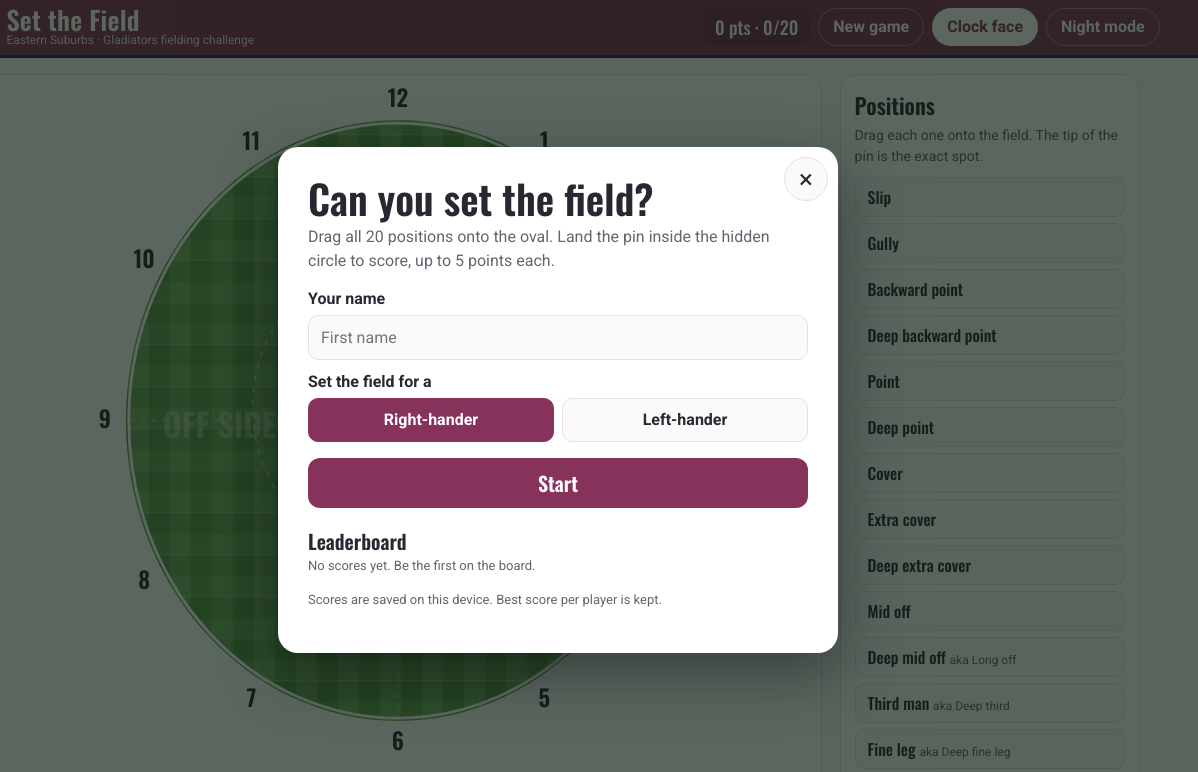
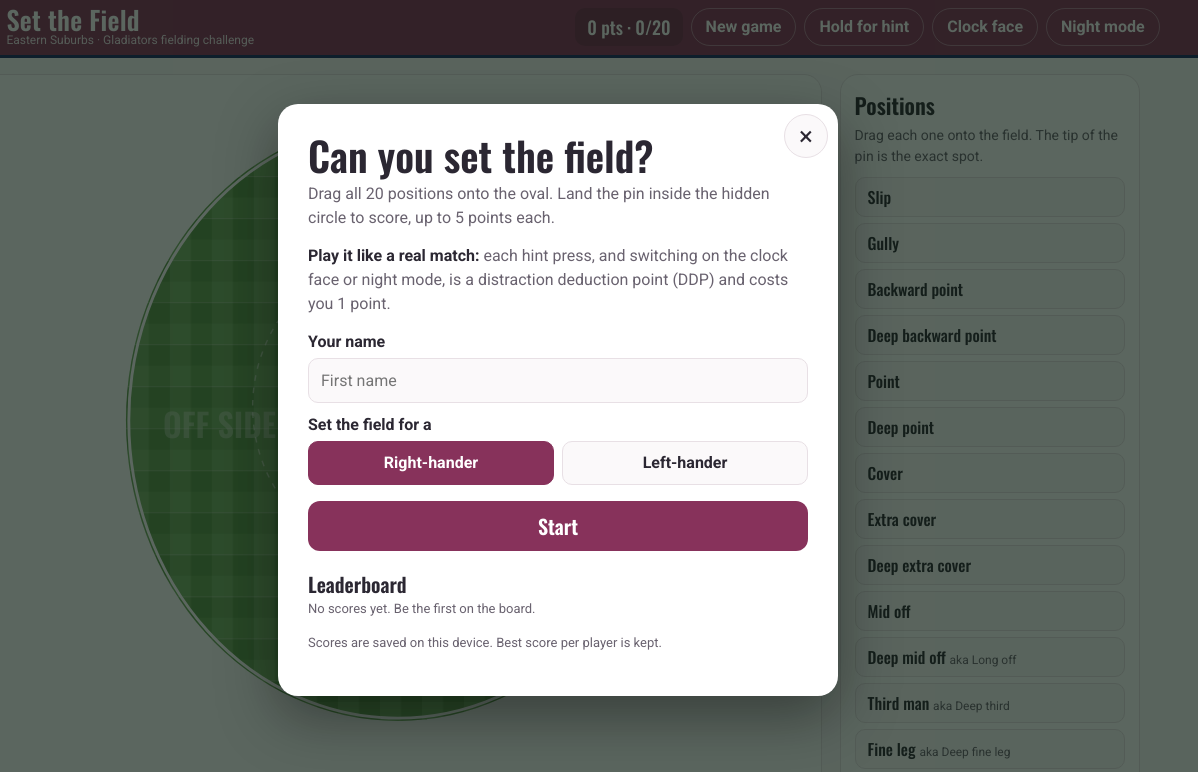
Before and after one commit to antomatico/cricket, a plain HTML site: page field/index.html in a window 1280 px wide. Shown: the top 772 px of the page, 82-1280 px from the left. Drawn offline with nearby package versions, Linux system fonts and the light colour scheme.

Commit message:
Set the Field: players, hint, floodlights and DDP
- Draw bowler (with ball), keeper (with gloves) and batter (with bat)
- Press-and-hold Hint shows all 20 scoring circles while held
- Night mode gets a floodlight slider: 6 towers, 6 scalloped light pools
- Distraction deduction points: each hint press and switching on the
  clock face or night mode costs 1 point; shown on the leaderboard
- Clock face now starts off

Co-Authored-By: Claude Opus 5.5 <noreply@anthropic.com>
Claude-Session: https://claude.ai/code/session_01LtA9g5sLJrpatGnzuBPyNZ

```diff
--- a/field/index.html
+++ b/field/index.html
@@ -29,6 +29,10 @@ header h1 small{display:block;font:400 12px/1.3 Roboto,Arial,sans-serif;letter-s
 .score{font:500 18px var(--cond);background:#0002;border-radius:10px;padding:6px 12px;white-space:nowrap}
 .tog{min-height:38px;border:1px solid #fff5;background:transparent;color:#fff;border-radius:999px;padding:6px 14px;font-weight:600}
 .tog[aria-pressed=true]{background:#fff;color:var(--red)}
+.hint{touch-action:none;-webkit-user-select:none;user-select:none;-webkit-touch-callout:none}
+.lux{display:flex;align-items:center;gap:8px;font:500 15px var(--cond);white-space:nowrap}.lux input{width:110px;accent-color:#ffe28a}
+#field{--lux:.6}.lights .dim{opacity:calc(.55 - .55*var(--lux))}.lights .pool{opacity:calc(var(--lux)*.95);mix-blend-mode:screen}
+#hints{pointer-events:none}
 main{display:grid;grid-template-columns:minmax(0,1fr) 300px;gap:18px;padding:16px max(3vw,14px);max-width:1240px;margin:auto}
 .fieldwrap{position:relative;background:var(--panel);border:1px solid var(--line);border-radius:18px;padding:8px}
 #field{display:block;width:100%;height:auto;max-height:calc(100vh - 120px);touch-action:none;user-select:none}
@@ -78,8 +82,10 @@ tr.me td{background:light-dark(#fdf1d6,#3a3214);font-weight:700}
  <div class="brand"><img class="crest" src="https://prodcdn.sporty.co.nz/cms/13818/83131/1442870/bf252aa4-da9f-4931-8a67-9d34d3b929ef_wo.png?t=638882118001570000" alt="Eastern Suburbs Cricket Club logo" width="40" height="40" onerror="this.remove()"><h1>Set the Field<small>Eastern Suburbs · Gladiators fielding challenge</small></h1></div>
  <div class="hud">
   <span class="score" id="score">0 pts · 0/20</span>
-  <button class="tog" id="tClock" aria-pressed="true">Clock face</button>
+  <button class="tog hint" id="tHint" aria-pressed="false" title="Press and hold to see every position circle (costs 1 DDP)">Hold for hint</button>
+  <button class="tog" id="tClock" aria-pressed="false">Clock face</button>
   <button class="tog" id="tNight" aria-pressed="false">Night mode</button>
+  <label class="lux" id="luxWrap" hidden>Floodlights <input type="range" id="lux" min="0" max="100" value="60" aria-label="Floodlight brightness"></label>
  </div>
 </header>
 <main>
@@ -88,9 +94,11 @@ tr.me td{background:light-dark(#fdf1d6,#3a3214);font-weight:700}
    <defs>
     <pattern id="mow" width="655" height="44" patternUnits="userSpaceOnUse"><rect width="655" height="22" style="fill:var(--g1)"/><rect y="22" width="655" height="22" style="fill:var(--g2)"/></pattern>
     <pattern id="mowv" width="44" height="712" patternUnits="userSpaceOnUse"><rect width="22" height="712" fill="#fff" fill-opacity=".09"/><rect x="22" width="22" height="712" fill="#000" fill-opacity=".05"/></pattern>
+    <linearGradient id="beam" x1="0" y1="0" x2="0" y2="1"><stop offset="0" stop-color="#fff7cf" stop-opacity=".05"/><stop offset=".35" stop-color="#fff7cf" stop-opacity=".6"/><stop offset="1" stop-color="#fff7cf" stop-opacity=".12"/></linearGradient>
+    <clipPath id="fclip"><ellipse cx="326.75" cy="453.5" rx="284.75" ry="314.5"/></clipPath>
     <radialGradient id="flood" cx="50%" cy="45%" r="60%"><stop offset="0" stop-color="#fffbe0" stop-opacity=".18"/><stop offset="1" stop-color="#000" stop-opacity=".25"/></radialGradient>
    </defs>
-   <g id="base"></g><g id="marks"></g><circle id="hint" r="0" fill="none" stroke="#fff" stroke-width="2" stroke-dasharray="4 4" opacity="0"/><g id="labels"></g><g id="pinLayer"></g>
+   <g id="base"></g><g id="marks"></g><g id="hints"></g><circle id="hint" r="0" fill="none" stroke="#fff" stroke-width="2" stroke-dasharray="4 4" opacity="0"/><g id="labels"></g><g id="pinLayer"></g>
   </svg>
   <div class="pop" id="pop" hidden><b>Is this your final placement?</b><div><button class="mv" id="pMove">No, move it</button><button class="yes" id="pYes">Yes, lock it in</button></div></div>
   <div class="toast" id="toast" style="opacity:0"></div>
@@ -118,7 +126,8 @@ let S={name:"",hand:"R",placed:{},pending:null};
 const tgt=n=>{const p=POS.find(q=>q[0]===n);return {x:S.hand==="L"?2*AX-p[1]:p[1],y:p[2]}};
 const inField=(x,y)=>((x-F.cx)/F.rx)**2+((y-F.cy)/F.ry)**2<=1;
 const score=d=>{const r=d/R;for(const t of TIERS)if(r<=t[0])return t;return [9,0,"Not quite"]};
-const total=()=>Object.values(S.placed).reduce((a,b)=>a+b.pts,0);
+const raw=()=>Object.values(S.placed).reduce((a,b)=>a+b.pts,0);
+const total=()=>Math.max(0,raw()-(S.ddp||0));
 
 /* ---------- Storage: this device, or a shared Supabase table when REMOTE is set ---------- */
 const KEY="setTheField.v1";
@@ -126,15 +135,15 @@ const Store={
  load(){try{return JSON.parse(localStorage.getItem(KEY))||{players:{},attempts:[]}}catch(e){return {players:{},attempts:[]}}},
  async list(){
   if(REMOTE.url){try{const r=await fetch(REMOTE.url+"/rest/v1/leaderboard?select=*&order=best.desc,best_date.asc",{headers:{apikey:REMOTE.key,Authorization:"Bearer "+REMOTE.key}});
-   if(r.ok)return (await r.json()).map(x=>({name:x.name,best:x.best,bestDate:x.best_date,plays:x.plays}))}catch(e){}}
+   if(r.ok)return (await r.json()).map(x=>({name:x.name,best:x.best,bestDate:x.best_date,bestDdp:x.best_ddp,plays:x.plays}))}catch(e){}}
   return Object.values(this.load().players).sort((a,b)=>b.best-a.best||String(a.bestDate).localeCompare(b.bestDate));
  },
  async record(a){
   const before=(await this.list()).find(p=>p.name.toLowerCase()===a.name.toLowerCase());
   const pb=!before||a.score>before.best;
-  if(REMOTE.url){try{await fetch(REMOTE.url+"/rest/v1/attempts",{method:"POST",headers:{apikey:REMOTE.key,Authorization:"Bearer "+REMOTE.key,"Content-Type":"application/json",Prefer:"return=minimal"},body:JSON.stringify({name:a.name,score:a.score,hand:a.hand,played_at:a.date,points:a.points})});}catch(e){}}
+  if(REMOTE.url){try{await fetch(REMOTE.url+"/rest/v1/attempts",{method:"POST",headers:{apikey:REMOTE.key,Authorization:"Bearer "+REMOTE.key,"Content-Type":"application/json",Prefer:"return=minimal"},body:JSON.stringify({name:a.name,score:a.score,raw:a.raw,ddp:a.ddp,hand:a.hand,played_at:a.date,points:a.points})});}catch(e){}}
   const d=this.load(),k=a.name.trim().toLowerCase(),p=d.players[k]||{name:a.name,best:-1,plays:0};
-  p.plays++;p.last=a.date;if(a.score>p.best){p.best=a.score;p.bestDate=a.date;p.bestHand=a.hand}
+  p.plays++;p.last=a.date;if(a.score>p.best){p.best=a.score;p.bestDate=a.date;p.bestHand=a.hand;p.bestDdp=a.ddp}
   d.players[k]=p;d.attempts.push(a);d.attempts=d.attempts.slice(-500);
   try{localStorage.setItem(KEY,JSON.stringify(d))}catch(e){}
   return pb;
@@ -147,6 +156,7 @@ function drawBase(){
  el("ellipse",{cx:F.cx,cy:F.cy,rx:F.rx,ry:F.ry,fill:"url(#mow)"},b);
  el("ellipse",{cx:F.cx,cy:F.cy,rx:F.rx,ry:F.ry,fill:"url(#mowv)"},b);
  el("ellipse",{class:"night",cx:F.cx,cy:F.cy,rx:F.rx,ry:F.ry,fill:"url(#flood)"},b);
+ drawLights(b);
  el("ellipse",{cx:F.cx,cy:F.cy,rx:F.rx-3,ry:F.ry-3,fill:"none",style:"stroke:var(--rope)","stroke-width":3},b);
  el("ellipse",{cx:AX,cy:PT.y+PT.h/2,rx:F.rx*.52,ry:F.ry*.5,fill:"none",stroke:"#fff","stroke-opacity":.45,"stroke-width":1.5,"stroke-dasharray":"6 7"},b);
  const ck=el("g",{class:"clock"},b);
@@ -158,11 +168,44 @@ function drawBase(){
   for(const dx of [-4,0,4])el("circle",{cx:AX+dx,cy:y-3,r:1.6,fill:"#5a3b1a"},b)}
  const L=S.hand==="L",side=(txt,x)=>{const t=el("text",{x,y:F.cy+18,"text-anchor":"middle","font-size":34,"font-family":"Oswald,Arial Narrow,Roboto Condensed,sans-serif","font-weight":600,fill:"#fff","fill-opacity":.3},b);t.textContent=txt};
  side(L?"LEG SIDE":"OFF SIDE",140);side(L?"OFF SIDE":"LEG SIDE",518);
- const bat=el("g",{},b);el("circle",{cx:AX+(L?9:-9),cy:PT.y+16,r:6,fill:"#fff",stroke:"#13301c","stroke-width":1.5},bat);
  const tb=el("text",{x:AX,y:PT.y+PT.h/2+4,"text-anchor":"middle","font-size":11,"font-family":"Oswald,Arial Narrow,Roboto Condensed,sans-serif","font-weight":600,fill:"#13301c"},b);tb.textContent=L?"BAT (LH)":"BAT (RH)";
- el("circle",{cx:L?2*AX-323.2:323.2,cy:372.5,r:5,fill:"#13301c"},b);
- const kp=el("text",{x:(L?2*AX-323.2:323.2)+(L?-8:8),y:376,"text-anchor":L?"end":"start","font-size":11,"font-family":"Oswald,Arial Narrow,Roboto Condensed,sans-serif","font-weight":600,fill:"#fff"},b);kp.textContent="WK";
- const bw=el("text",{x:AX,y:PT.y+PT.h+22,"text-anchor":"middle","font-size":12,"font-family":"Oswald,Arial Narrow,Roboto Condensed,sans-serif","font-weight":600,fill:"#fff"},b);bw.textContent="BOWLER ↑";
+ drawPlayers(b,L);
+}
+const FONT="Oswald,Arial Narrow,Roboto Condensed,sans-serif";
+function tag(b,x,y,txt,anchor){const t=el("text",{x,y,"text-anchor":anchor||"middle","font-size":11,"font-family":FONT,"font-weight":600,fill:"#fff","paint-order":"stroke",stroke:"#0006","stroke-width":2.5},b);t.textContent=txt}
+function person(b,x,y){const g=el("g",{transform:`translate(${x} ${y})`},b);
+ el("path",{d:"M-8 14Q-8 6.5 0 6.5Q8 6.5 8 14Z",fill:"#fff",stroke:"#152764","stroke-width":1.4},g);
+ el("circle",{r:4.8,fill:"#fff",stroke:"#152764","stroke-width":1.4},g);return g}
+function drawPlayers(b,L){
+ const mx=x=>L?2*AX-x:x,flip=L?-1:1;
+ /* Wicket keeper, standing back, with gloves just beneath */
+ const kx=mx(323.2);person(b,kx,359);
+ for(const d of [-5.5,5.5]){const g=el("g",{transform:`translate(${kx+d} 381) scale(${d<0?-1:1} 1)`},b);
+  el("path",{d:"M-3 -4h5.5a1.5 1.5 0 0 1 1.5 1.5v6.5a2 2 0 0 1-2 2h-4.5a2 2 0 0 1-2-2v-2.5l-2-2.2a1.2 1.2 0 0 1 1.7-1.7l1.3 1.2z",fill:"#f2c14e",stroke:"#152764","stroke-width":1},g)}
+ tag(b,kx+flip*14,366,"KEEPER",L?"end":"start");
+ /* Batter at the striker's end, bat held on the diagonal */
+ const bx=mx(AX-12);person(b,bx,401);
+ const bt=el("g",{transform:`translate(${mx(AX-3)} 417) rotate(${flip*-38})`},b);
+ el("rect",{x:-1.2,y:-14,width:2.4,height:7,rx:1,fill:"#6b3f1d"},bt);
+ el("rect",{x:-3.2,y:-7.5,width:6.4,height:17,rx:2.2,fill:"#f3e2b3",stroke:"#7a5a2a","stroke-width":1},bt);
+ tag(b,bx-flip*13,404,"BATTER",L?"start":"end");
+ /* Bowler at the other end, with the ball beneath */
+ const by=PT.y+PT.h+8;person(b,AX,by);
+ el("circle",{cx:AX,cy:by+25,r:4.2,fill:"#b3121b",stroke:"#fff","stroke-width":1},b);
+ el("path",{d:`M${AX-2.6} ${by+22}Q${AX+1.2} ${by+25} ${AX-2.6} ${by+28}`,fill:"none",stroke:"#fff","stroke-width":.8},b);
+ tag(b,AX+14,by+14,"BOWLER","start");
+}
+function drawLights(b){
+ const g=el("g",{class:"night lights"},b),cy=PT.y+PT.h/2;
+ el("ellipse",{class:"dim",cx:F.cx,cy:F.cy,rx:F.rx,ry:F.ry,fill:"#000"},g);
+ const pools=el("g",{"clip-path":"url(#fclip)"},g);
+ for(let i=0;i<6;i++){const a=(15+i*60)*Math.PI/180,tx=F.cx+(F.rx+14)*Math.sin(a),ty=F.cy-(F.ry+14)*Math.cos(a);
+  const ang=Math.atan2(AX-tx,cy-ty)*180/Math.PI,W=92,Lg=235,bp=30;
+  el("path",{class:"pool",transform:`translate(${tx} ${ty}) rotate(${-ang})`,fill:"url(#beam)",
+   d:`M0 0L${-W} ${Lg}Q${-W*2/3} ${Lg+bp} ${-W/3} ${Lg}Q0 ${Lg+bp} ${W/3} ${Lg}Q${W*2/3} ${Lg+bp} ${W} ${Lg}Z`},pools);
+  const t=el("g",{transform:`translate(${tx} ${ty}) rotate(${-ang})`},g);
+  el("line",{x1:0,y1:-15,x2:0,y2:-2,stroke:"#c9ccd6","stroke-width":2},t);
+  el("rect",{x:-8,y:-4,width:16,height:6,rx:1.5,fill:"#fff4c2",stroke:"#c9ccd6","stroke-width":1},t)}
 }
 
 /* ---------- Pins, marks and labels ---------- */
@@ -206,7 +249,7 @@ function placeLabels(items,s,layer){
   const t=el("text",{x:best.x+w/2,y:best.y+h*.72,"text-anchor":"middle","font-size":fs},g2);t.textContent=it.t;
   g2.addEventListener("pointerenter",()=>layer.appendChild(g2))}
 }
-function updateHud(){const n=Object.keys(S.placed).length;$("score").textContent=`${total()} pts · ${n}/${POS.length}`;
+function updateHud(){const n=Object.keys(S.placed).length;$("score").textContent=`${total()} pts · ${n}/${POS.length}`+(S.ddp?` · DDP ${S.ddp}`:"");
  $("chips").innerHTML=POS.map(([n,,,aka])=>{const a=S.placed[n],p=S.pending&&S.pending.name===n;
   return `<button class="chip${a?" done":""}${p?" pending":""}" data-n="${esc(n)}" ${a?'aria-disabled="true"':""}><span>${esc(n)}${aka?` <small>${aka}</small>`:""}</span>${a?`<span class="pts">+${a.pts}</span>`:""}</button>`}).join("")}
 
@@ -225,6 +268,21 @@ $("chips").addEventListener("pointerdown",e=>{const c=e.target.closest(".chip");
 $("pinLayer").addEventListener("pointerdown",e=>{if(S.pending)start(S.pending.name,e)});
 addEventListener("pointermove",move);addEventListener("pointerup",end);addEventListener("pointercancel",end);
 
+/* ---------- Hint: circles show only while the button is held ---------- */
+function showHints(on){const h=$("hints");h.innerHTML="";$("tHint").setAttribute("aria-pressed",on);if(!on)return;
+ for(const [n] of POS){const t=tgt(n);el("circle",{cx:t.x,cy:t.y,r:R,fill:"#fff","fill-opacity":.18,stroke:"#fff","stroke-width":1.8,"stroke-dasharray":"4 3"},h)}}
+const th=$("tHint");let holding=false;
+const hintOn=e=>{if(holding)return;holding=true;if(e&&e.pointerId!=null)try{th.setPointerCapture(e.pointerId)}catch(x){}addDDP("hint");showHints(true)};
+const hintOff=()=>{if(!holding)return;holding=false;showHints(false)};
+th.addEventListener("pointerdown",e=>{e.preventDefault();hintOn(e)});
+for(const ev of ["pointerup","pointercancel","lostpointercapture"])th.addEventListener(ev,hintOff);
+th.addEventListener("keydown",e=>{if((e.key===" "||e.key==="Enter")&&!e.repeat){e.preventDefault();hintOn()}});
+th.addEventListener("keyup",e=>{if(e.key===" "||e.key==="Enter")hintOff()});th.addEventListener("blur",hintOff);
+th.addEventListener("contextmenu",e=>e.preventDefault());
+
+/* ---------- Distraction deduction points ---------- */
+function addDDP(why){if(!S.playing)return;S.ddp=(S.ddp||0)+1;updateHud();toast(`Distraction: −1 point (${why})`)}
+
 /* ---------- Confirm + score ---------- */
 const pop=$("pop");
 function showPop(){const p=S.pending,w=$("wrap").getBoundingClientRect(),q=new DOMPoint(p.x,p.y).matrixTransform(svg.getScreenCTM());
@@ -241,11 +299,11 @@ let tt;function toast(m){const t=$("toast");t.textContent=m;t.style.opacity=1;cl
 /* ---------- Screens ---------- */
 const ov=$("ov"),card=$("card");
 function lbTable(list){if(!list.length)return `<p class="note">No scores yet. Be the first on the board.</p>`;
- return `<table><thead><tr><th>#</th><th>Player</th><th class="n">Best</th><th>When</th><th class="n">Plays</th></tr></thead><tbody>${list.slice(0,30).map((p,i)=>
- `<tr class="${p.name.toLowerCase()===S.name.toLowerCase()?"me":""}"><td>${i+1}</td><td>${esc(p.name)}</td><td class="n">${p.best}/${MAXPTS}</td><td>${fmtDate(p.bestDate)}</td><td class="n">${p.plays}</td></tr>`).join("")}</tbody></table>`}
+ return `<table><thead><tr><th>#</th><th>Player</th><th class="n">Best</th><th class="n" title="Distraction deduction points in that game">DDP</th><th>When</th><th class="n">Plays</th></tr></thead><tbody>${list.slice(0,30).map((p,i)=>
+ `<tr class="${p.name.toLowerCase()===S.name.toLowerCase()?"me":""}"><td>${i+1}</td><td>${esc(p.name)}</td><td class="n">${p.best}/${MAXPTS}</td><td class="n">${p.bestDdp==null?"–":p.bestDdp?"−"+p.bestDdp:"0"}</td><td>${fmtDate(p.bestDate)}</td><td class="n">${p.plays}</td></tr>`).join("")}</tbody></table>`}
 async function startScreen(){
  let last="";try{last=localStorage.getItem(KEY+".name")||""}catch(e){}S.name=S.name||last;
- card.innerHTML=`<h2>Can you set the field?</h2><p>Drag all ${POS.length} positions onto the oval. Land the pin inside the hidden circle to score, up to 5 points each.</p>
+ card.innerHTML=`<h2>Can you set the field?</h2><p>Drag all ${POS.length} positions onto the oval. Land the pin inside the hidden circle to score, up to 5 points each.</p><p><b style="color:var(--ink)">Play it like a real match:</b> each hint press, and switching on the clock face or night mode, is a distraction deduction point (DDP) and costs you 1 point.</p>
  <label class="f" for="nm">Your name</label><input type="text" id="nm" maxlength="24" autocomplete="off" value="${esc(S.name)}" placeholder="First name">
  <label class="f">Set the field for a</label><div class="seg"><button data-h="R" aria-pressed="${S.hand==="R"}">Right-hander</button><button data-h="L" aria-pressed="${S.hand==="L"}">Left-hander</button></div>
  <button class="go" id="go">Start</button><div class="lb"><h3>Leaderboard</h3><div id="lbt"><p class="note">Loading…</p></div></div>
@@ -253,29 +311,33 @@ async function startScreen(){
  ov.hidden=false;
  card.querySelectorAll(".seg button").forEach(b=>b.onclick=()=>{S.hand=b.dataset.h;card.querySelectorAll(".seg button").forEach(x=>x.setAttribute("aria-pressed",x===b))});
  $("go").onclick=()=>{const v=$("nm").value.trim();if(!v){$("nm").focus();$("nm").placeholder="Type your name first";return}
-  S.name=v;try{localStorage.setItem(KEY+".name",v)}catch(e){}S.placed={};S.pending=null;S.playing=true;ov.hidden=true;drawBase();render()};
+  S.name=v;try{localStorage.setItem(KEY+".name",v)}catch(e){}newGame();drawBase();render()};
  $("lbt").innerHTML=lbTable(await Store.list());
 }
-async function finish(){S.playing=false;const sc2=total(),date=new Date().toISOString();
+function newGame(){S.placed={};S.pending=null;S.playing=true;ov.hidden=true;
+ S.ddp=(svg.classList.contains("showclock")?1:0)+(root.dataset.theme==="dark"?1:0);
+ if(S.ddp)toast(`Clock face or night mode is on: ${S.ddp} DDP`)}
+async function finish(){S.playing=false;const sc2=total(),rw=raw(),dd=S.ddp||0,date=new Date().toISOString();
  const points={};for(const [n,a] of Object.entries(S.placed))points[n]=a.pts;
- const pb=await Store.record({name:S.name,score:sc2,hand:S.hand,date,points});const list=await Store.list();
+ const pb=await Store.record({name:S.name,score:sc2,raw:rw,ddp:dd,hand:S.hand,date,points});const list=await Store.list();
  const rank=list.findIndex(p=>p.name.toLowerCase()===S.name.toLowerCase())+1;
  const worst=Object.entries(points).sort((a,b)=>a[1]-b[1]).filter(x=>x[1]<3).slice(0,5);
  card.innerHTML=`<p style="margin:0">${esc(S.name)}, you scored</p><div class="big">${sc2}<span style="font-size:.45em;color:var(--muted)"> / ${MAXPTS}</span></div>
+ <p>${rw} placement points${dd?` − ${dd} distraction deduction${dd>1?"s":""} (DDP)`:" and no distractions. Real match conditions!"}</p>
  <p>${pb?"That's a new personal best!":"Your best stays on the board."} You're #${rank} on the leaderboard.</p>
  ${worst.length?`<p><b style="color:var(--ink)">Practise these:</b> ${worst.map(w=>`${esc(w[0])} (${w[1]})`).join(", ")}</p>`:"<p>Every position scored 3 or more. Superb fielding knowledge.</p>"}
  <button class="go" id="again">Play again</button><button class="go alt" id="who">Change player</button><button class="go alt" id="look">Look at my field</button>
  <div class="lb"><h3>Leaderboard</h3>${lbTable(list)}</div>`;ov.hidden=false;
- $("again").onclick=()=>{S.placed={};S.pending=null;S.playing=true;ov.hidden=true;render()};$("who").onclick=()=>{S.name="";S.playing=false;startScreen()};
+ $("again").onclick=()=>{newGame();render()};$("who").onclick=()=>{S.name="";S.playing=false;startScreen()};
  $("look").onclick=()=>{ov.hidden=true;toast("Tap New game when you're ready for another go")};}
 
 /* ---------- Toggles ---------- */
 const root=document.documentElement,tc=$("tClock"),tn=$("tNight");
 const isDark=()=>root.dataset.theme?root.dataset.theme==="dark":matchMedia("(prefers-color-scheme: dark)").matches;
-tn.setAttribute("aria-pressed",isDark());
-tn.onclick=()=>{const d=!isDark();root.dataset.theme=d?"dark":"light";tn.setAttribute("aria-pressed",d)};
-svg.classList.add("showclock");
-tc.onclick=()=>{const on=!svg.classList.contains("showclock");svg.classList.toggle("showclock",on);tc.setAttribute("aria-pressed",on)};
+const syncNight=()=>{const d=isDark();tn.setAttribute("aria-pressed",d);$("luxWrap").hidden=!d};syncNight();
+tn.onclick=()=>{const d=!isDark();root.dataset.theme=d?"dark":"light";syncNight();if(d)addDDP("night mode")};
+$("lux").addEventListener("input",e=>svg.style.setProperty("--lux",e.target.value/100));
+tc.onclick=()=>{const on=!svg.classList.contains("showclock");svg.classList.toggle("showclock",on);tc.setAttribute("aria-pressed",on);if(on)addDDP("clock face")};
 const again=document.createElement("button");again.className="tog";again.textContent="New game";again.onclick=()=>startScreen();$("score").after(again);
 new ResizeObserver(()=>{render();if(S.pending&&!pop.hidden)showPop()}).observe(svg);
 const closeOv=()=>{ov.hidden=true;if(!S.playing)toast("Pick any position to start a game")};
```
